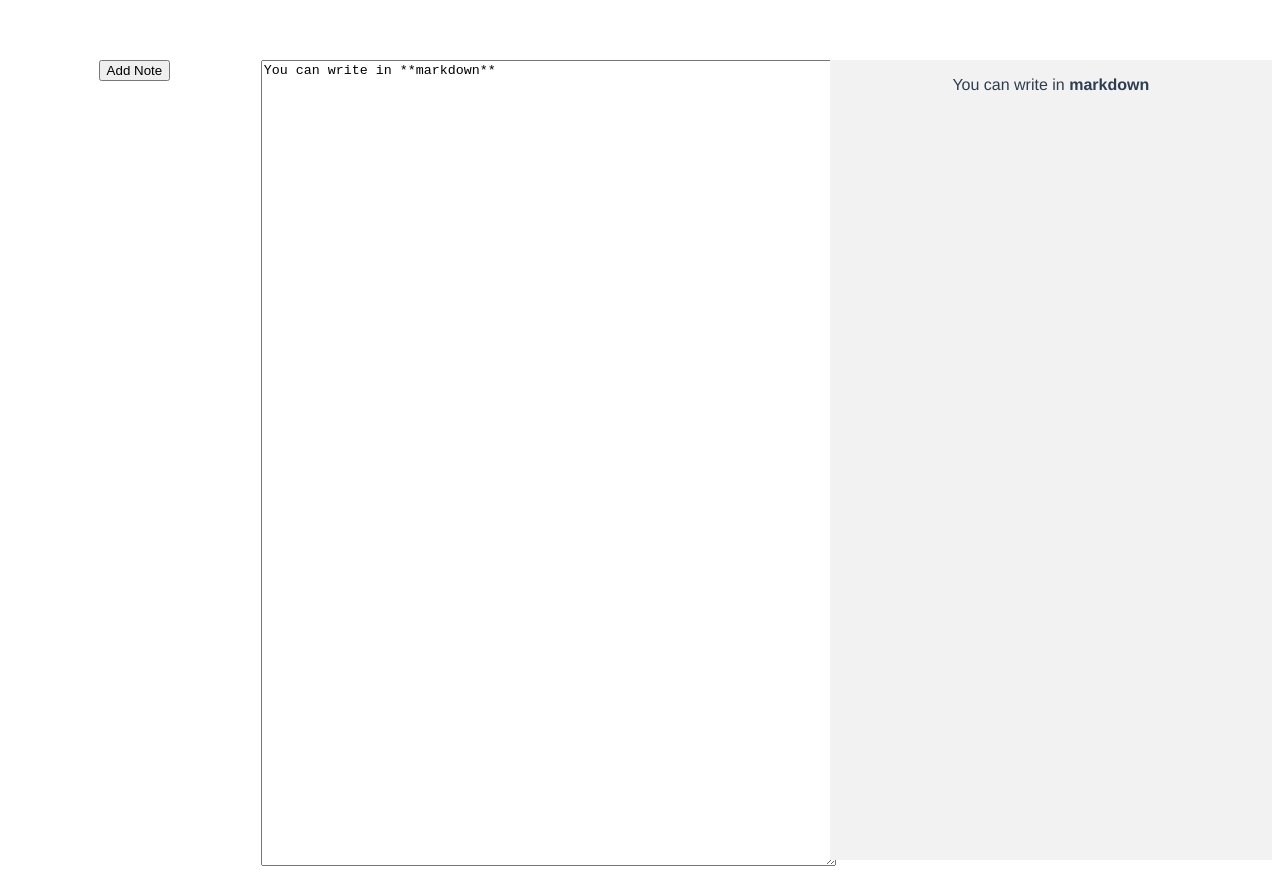
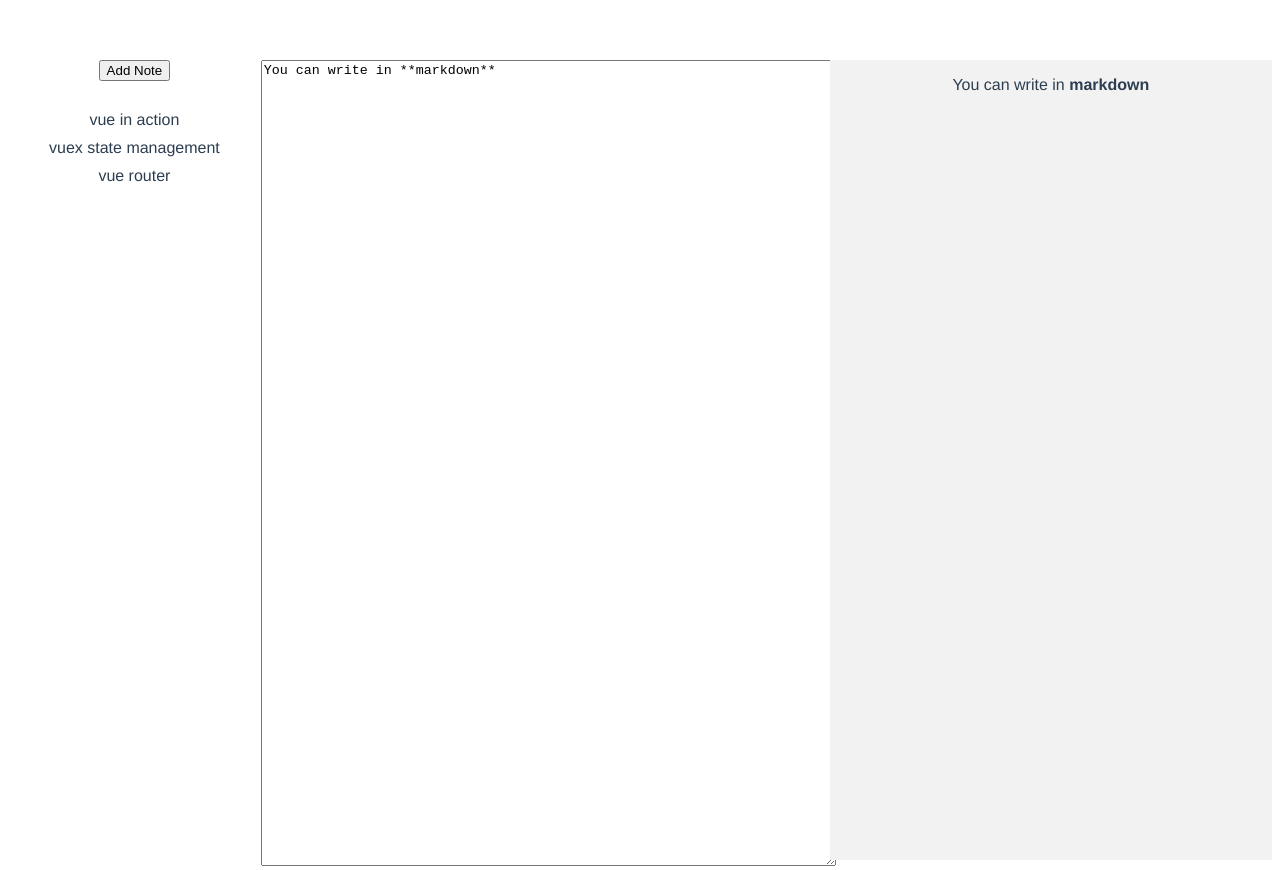
Before and after one commit to ojudith/markdown-notebook, a Vue app: page / in a window 1280 px wide. Built offline with nearby package versions, Linux system fonts and the light colour scheme.

Commit message:
added button to add notes

```diff
--- a/src/components/noteBook.vue
+++ b/src/components/noteBook.vue
@@ -2,7 +2,10 @@
     <div id="notebook">
         <!-- sidebar -->
         <aside class="sidebar">
-            <button @click="addNote">Add Note</button>
+            <button @click="addNote" :title="addNoteTitle">Add Note</button>
+            <div class="notes" v-for="(note, index) in notes" :key="index">
+                {{note.title}}
+            </div>
         </aside>
         <!-- main pane -->
         <section class="main">
@@ -23,7 +26,30 @@ import marked from "marked"
         data (){
             return{
                 content: localStorage.getItem('content') || 'You can write in **markdown**',
-                notes: [],
+                notes: [
+                    {
+                        id: 1,
+                        title: 'vue in action',
+                        content: 'This is a **very** interesting _course_',
+                        created: '30th, April',
+                        favorite: false
+                    },
+                    {
+                        id: 2,
+                        title: 'vuex state management',
+                        content: 'This is a **very** interesting _course_',
+                        created: '30th, April',
+                        favorite: false
+                    },
+                    {
+                        id: 3,
+                        title: 'vue router',
+                        content: 'This is a **very** interesting _course_',
+                        created: '30th, April',
+                        favorite: false
+                    },
+
+                ],
             }
         },
         // created () {
@@ -32,6 +58,9 @@ import marked from "marked"
         computed: {
             notePreview (){
                 return marked(this.content)
+            },
+            addNoteTitle() {
+                return this.notes.length + 'note (s) already'
             }
         },
         methods: {
@@ -46,14 +75,14 @@ import marked from "marked"
             addNote(){
                 const time = Date.now()
                 const note = {
-                    id: String(time),
+                    id: String,
                     title: 'New note' + (this.notes.length + 1),
                     content: '**Hi** !',
                     created: time,
                     favorite: false,
                 }
                 // Add to the list
-                this.note.push(note)
+                this.notes.push(note)
             }
         },
         watch: {
@@ -86,5 +115,11 @@ import marked from "marked"
         width: 100%;
         height: 100%;
     }
+    button{
+        margin-bottom:20px;
+    }
+    .notes {
+        margin-top: 10px;
+    }
 
 </style>
```
